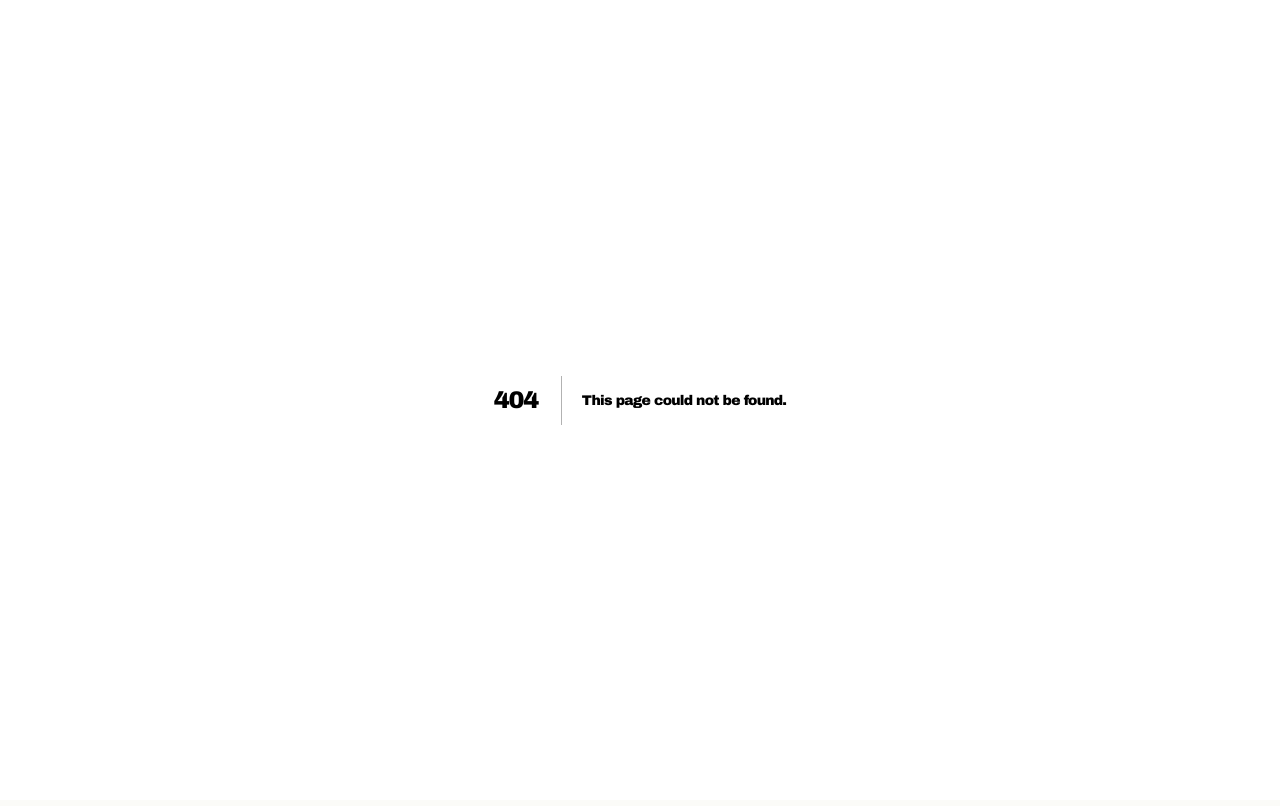
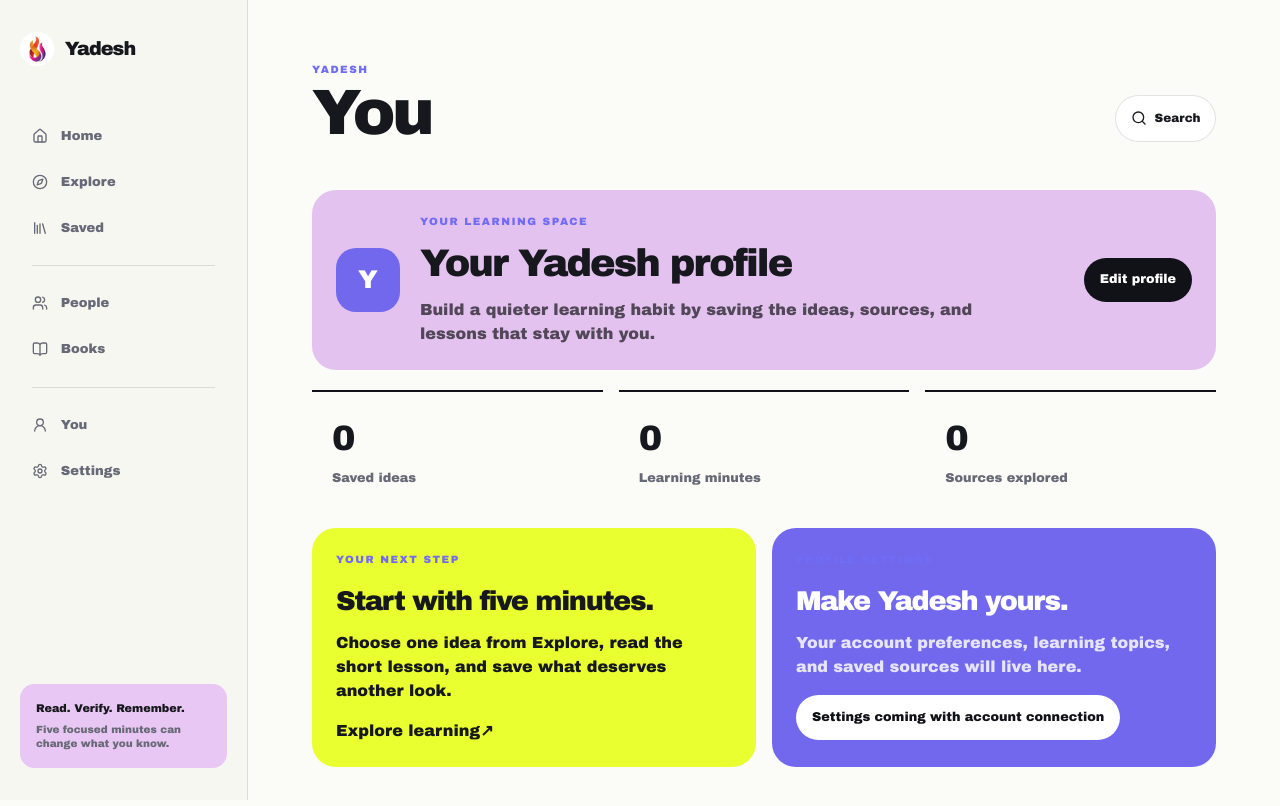
Before and after one commit to gigscode/Yadesh, a Next.js app: page /you in a window 1280 px wide. Before the commit this address had no page. Shown: the top 806 px of the page. Built offline with nearby package versions, Linux system fonts and the light colour scheme.

Commit message:
feat: adjust global CSS styles for better layout and readability

```diff
--- /dev/null
+++ b/app/you/page.tsx
@@ -0,0 +1,43 @@
+import Link from 'next/link'
+import { ProductShell } from '@/components/product-shell'
+
+const stats = [
+  ['0', 'Saved ideas'],
+  ['0', 'Learning minutes'],
+  ['0', 'Sources explored'],
+]
+
+export default function YouPage() {
+  return (
+    <ProductShell title="You">
+      <section className="profile-hero" aria-labelledby="profile-title">
+        <div className="profile-avatar" aria-hidden="true">Y</div>
+        <div>
+          <p className="eyebrow">YOUR LEARNING SPACE</p>
+          <h2 id="profile-title">Your Yadesh profile</h2>
+          <p>Build a quieter learning habit by saving the ideas, sources, and lessons that stay with you.</p>
+        </div>
+        <Link className="profile-edit" href="/you#settings">Edit profile</Link>
+      </section>
+
+      <section className="profile-stats" aria-label="Your learning summary">
+        {stats.map(([value, label]) => <div key={label}><strong>{value}</strong><span>{label}</span></div>)}
+      </section>
+
+      <section className="profile-grid">
+        <article className="profile-panel">
+          <p className="eyebrow">YOUR NEXT STEP</p>
+          <h2>Start with five minutes.</h2>
+          <p>Choose one idea from Explore, read the short lesson, and save what deserves another look.</p>
+          <Link className="text-link" href="/explore">Explore learning <span aria-hidden="true">↗</span></Link>
+        </article>
+        <article className="profile-panel profile-panel-accent" id="settings">
+          <p className="eyebrow">PROFILE SETTINGS</p>
+          <h2>Make Yadesh yours.</h2>
+          <p>Your account preferences, learning topics, and saved sources will live here.</p>
+          <button type="button" disabled>Settings coming with account connection</button>
+        </article>
+      </section>
+    </ProductShell>
+  )
+}
--- a/components/product-shell.tsx
+++ b/components/product-shell.tsx
@@ -5,7 +5,7 @@ import { BookOpen, Compass, Home, Library, Menu, Search, Settings, UserRound, Us
 import { useState } from 'react'
 
 const primary = [
-  ['Home', '/', Home], ['Explore', '/explore', Compass], ['Saved', '/saved', Library],
+  ['Home', '/learn', Home], ['Explore', '/explore', Compass], ['Saved', '/saved', Library],
 ]
 const library = [['People', '/people', Users], ['Books', '/books', BookOpen]]
 
@@ -14,13 +14,13 @@ export function ProductShell({ children, title = 'Home' }: { children: React.Rea
   return <div className="product-shell">
     <aside className="product-sidebar" aria-label="Primary navigation">
       <Link href="/" className="product-logo"><span className="product-logo-mark"><img src="/yadesh2.jpg" alt="" /></span><span>Yadesh</span></Link>
-      <nav className="product-nav">{primary.map(([label, href, Icon]) => <Link className={title === label ? 'active' : ''} href={href} key={label as string}><Icon aria-hidden="true" />{label}</Link>)}<span className="nav-divider" />{library.map(([label, href, Icon]) => <Link className={title === label ? 'active' : ''} href={href} key={label as string}><Icon aria-hidden="true" />{label}</Link>)}<span className="nav-divider" /><Link href="/about"><UserRound aria-hidden="true" />You</Link><Link href="/about"><Settings aria-hidden="true" />Settings</Link></nav>
+      <nav className="product-nav">{primary.map(([label, href, Icon]) => <Link className={title === label ? 'active' : ''} href={href} key={label as string}><Icon aria-hidden="true" />{label}</Link>)}<span className="nav-divider" />{library.map(([label, href, Icon]) => <Link className={title === label ? 'active' : ''} href={href} key={label as string}><Icon aria-hidden="true" />{label}</Link>)}<span className="nav-divider" /><Link href="/you"><UserRound aria-hidden="true" />You</Link><Link href="/you#settings"><Settings aria-hidden="true" />Settings</Link></nav>
       <div className="sidebar-note"><span>Read. Verify. Remember.</span><small>Five focused minutes can change what you know.</small></div>
     </aside>
     <header className="product-mobile-header"><Link href="/" className="product-logo"><span className="product-logo-mark"><img src="/yadesh2.jpg" alt="" /></span><span>Yadesh</span></Link><button onClick={() => setMenuOpen(!menuOpen)} aria-label={menuOpen ? 'Close navigation' : 'Open navigation'}>{menuOpen ? <X /> : <Menu />}</button></header>
-    {menuOpen && <nav className="product-mobile-menu">{[...primary, ...library, ['You', '/about', UserRound]].map(([label, href, Icon]) => <Link onClick={() => setMenuOpen(false)} href={href as string} key={label as string}><Icon aria-hidden="true" />{label}</Link>)}</nav>}
+    {menuOpen && <nav className="product-mobile-menu">{[...primary, ...library, ['You', '/you', UserRound]].map(([label, href, Icon]) => <Link onClick={() => setMenuOpen(false)} href={href as string} key={label as string}><Icon aria-hidden="true" />{label}</Link>)}</nav>}
     <main className="product-main"><div className="product-topline"><div><span className="eyebrow">{title === 'Home' ? 'TODAY&apos;S LEARNING' : 'YADESH'}</span><h1>{title}</h1></div><Link className="search-trigger" href="/search"><Search aria-hidden="true" /><span>Search</span></Link></div>{children}</main>
-    <nav className="product-bottom-nav" aria-label="Mobile navigation">{primary.map(([label, href, Icon]) => <Link className={title === label ? 'active' : ''} href={href} key={label as string}><Icon aria-hidden="true" /><span>{label}</span></Link>)}<Link href="/about"><UserRound aria-hidden="true" /><span>You</span></Link></nav>
+    <nav className="product-bottom-nav" aria-label="Mobile navigation">{primary.map(([label, href, Icon]) => <Link className={title === label ? 'active' : ''} href={href} key={label as string}><Icon aria-hidden="true" /><span>{label}</span></Link>)}<Link href="/you"><UserRound aria-hidden="true" /><span>You</span></Link></nav>
   </div>
 }
 
```
Also changed, not shown: app/globals.css.
